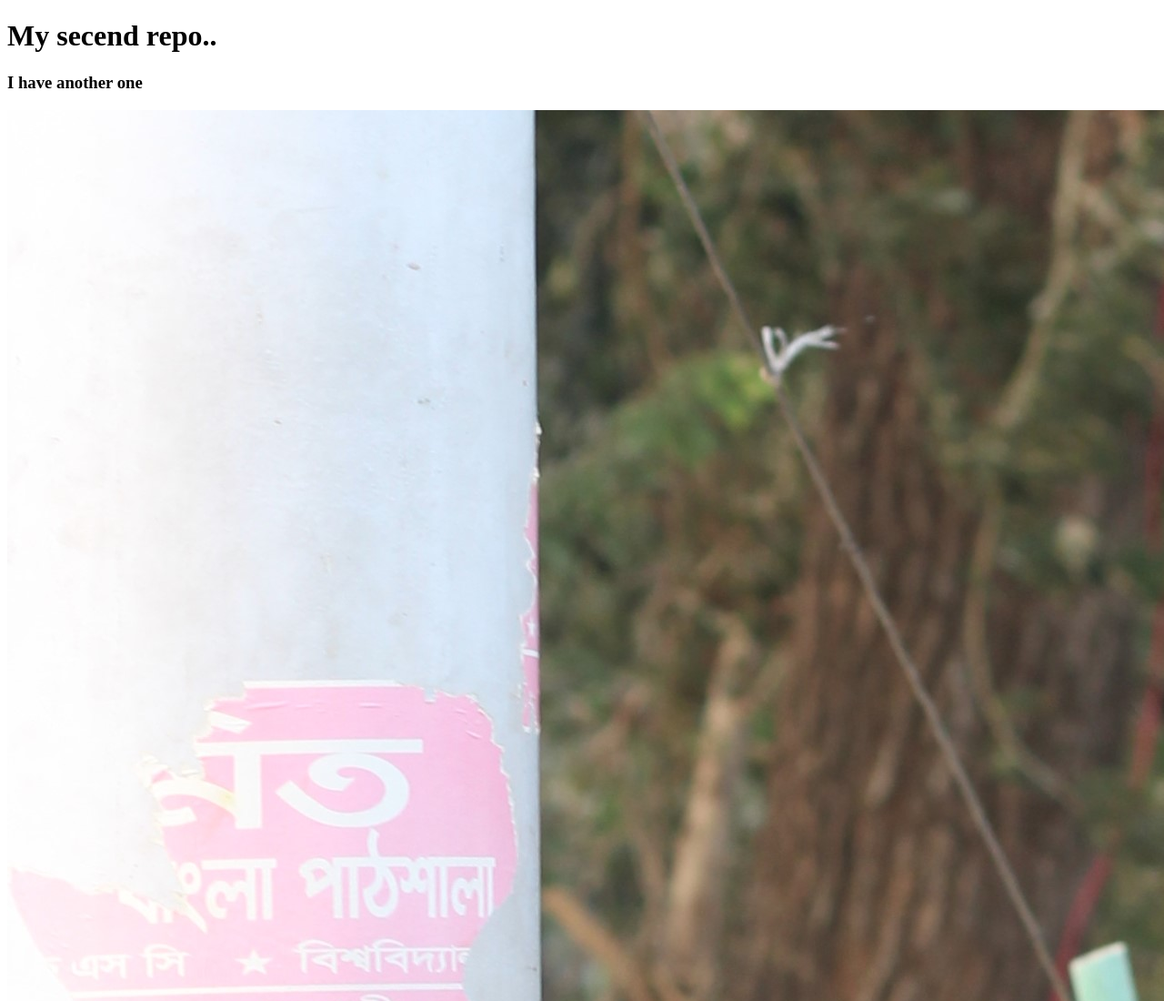
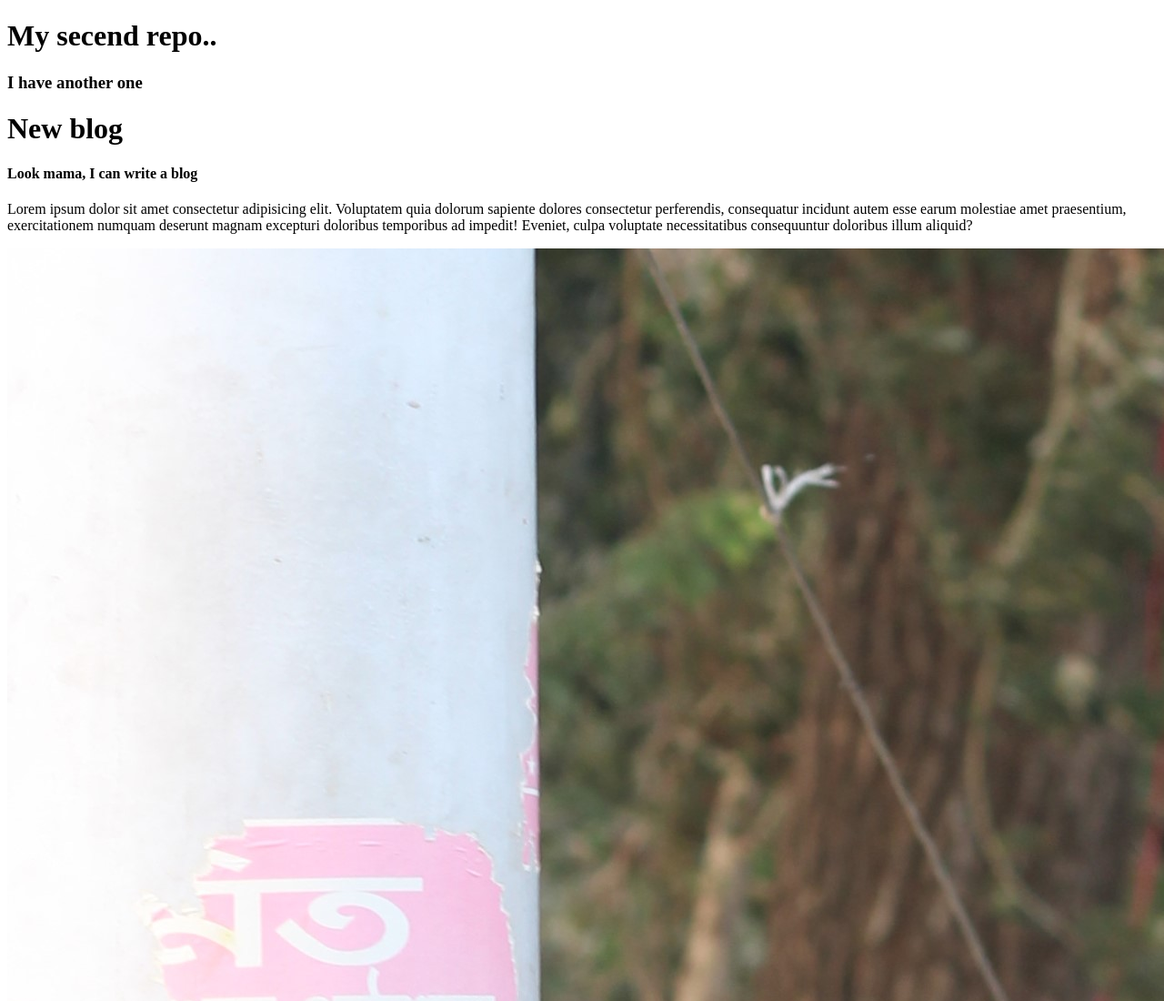
Before and after one commit to sahedali5/my-secend-repo, a plain HTML site: page index.html in a window 1280 px wide. Shown: the top 1100 px of the page at 91% size. Drawn offline with Linux system fonts and the light colour scheme.

Commit message:
new commit

```diff
--- a/index.html
+++ b/index.html
@@ -9,6 +9,11 @@
 <body>
     <h1>My secend repo.. </h1>
     <h3>I have another one </h3>
+    <div>
+        <h1>New blog</h1>
+        <h4>Look mama, I can write a blog</h4>
+        <p>Lorem ipsum dolor sit amet consectetur adipisicing elit. Voluptatem quia dolorum sapiente dolores consectetur perferendis, consequatur incidunt autem esse earum molestiae amet praesentium, exercitationem numquam deserunt magnam excepturi doloribus temporibus ad impedit! Eveniet, culpa voluptate necessitatibus consequuntur doloribus illum aliquid?</p>
+    </div>
     <img src="IMG_9589.jpg" alt="">
     <p>I ame success</p>
     <p>ki hoilo bujlam na git</p>
```
